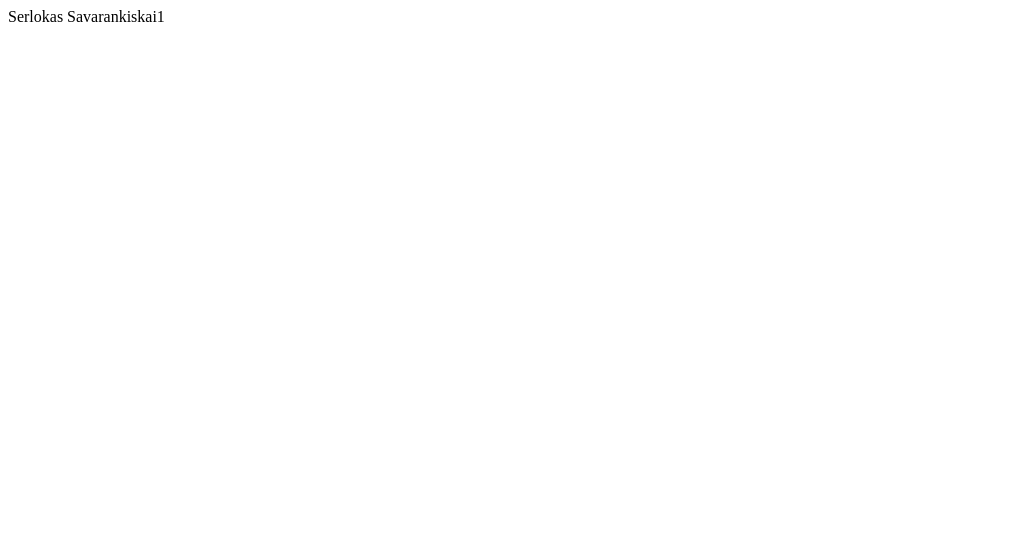
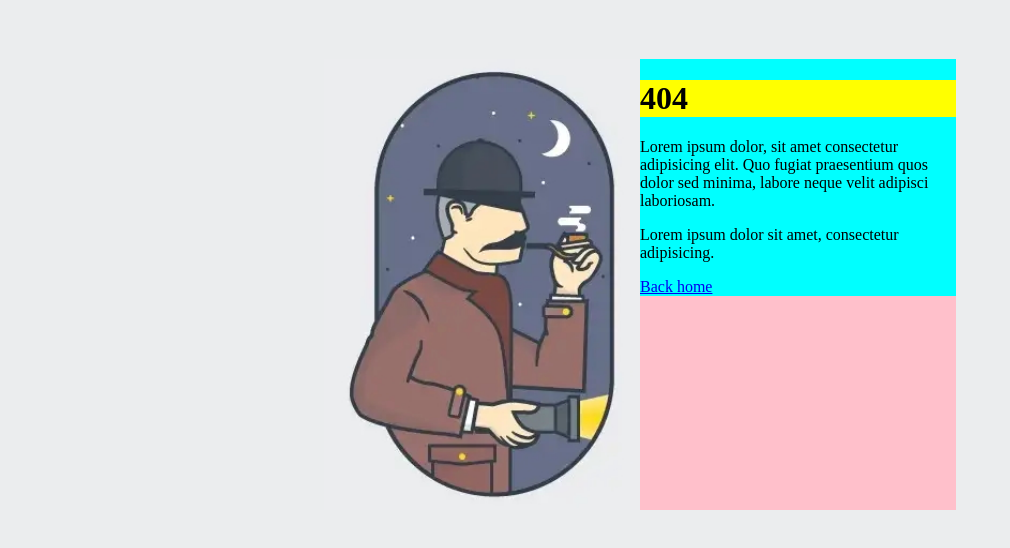
Before and after one commit to valerij79/1-serlokas-savarankiskai, a website: page index.html in a window 1280 px wide. Shown: the whole page, without its empty margins (0-1010 px from the left). Drawn offline with Linux system fonts and the light colour scheme.

Commit message:
Dizaino pakitimai 1

```diff
--- a/index.html
+++ b/index.html
@@ -4,9 +4,57 @@
     <meta charset="UTF-8">
     <meta http-equiv="X-UA-Compatible" content="IE=edge">
     <meta name="viewport" content="width=device-width, initial-scale=1.0">
-    <title>Document</title>
+    <title>Serlokas</title>
 </head>
-<body>
-    Serlokas Savarankiskai1
+
+<body style="background-color: #ebedee;">
+    <main style="background-color: pink; width: 50%; margin-left: 25%; margin-top: 4%; display: inline-block;">
+        <img src="./serlokas.jpg" alt="Serlokas su pypke" style="width: 50%; float: left;">
+        <div style="background-color:aqua; width: 50%; float: left;">
+            <h1 style="background-color:yellow">404</h1>
+            <p>Lorem ipsum dolor, sit amet consectetur adipisicing elit. Quo fugiat praesentium quos dolor sed minima, labore neque velit adipisci laboriosam.</p>
+            <p>Lorem ipsum dolor sit amet, consectetur adipisicing.</p>
+            <a href="https://example.com">Back home</a>
+        </div>
+
+    </main>
 </body>
+
 </html>
+
+<!--
+KOMENTARAI
+
+style="cia rasome visas styliaus savybes..."
+Stiliaus savybes sablonas:
+    savybe: reiksme;
+    styliaus-savybe: reiksme;
+    stiliaus: reiksme1 reiksme2 reiksme3;
+    stiliaus-savybe: reiksme1 reiksme2 reiksme3;
+
+    background-color: grey;
+	background-color: rgb(235, 237, 238);
+    background-color: hsl(199, 1%, 93%);
+    background-color: #ebedee;
+
+
+    Elementu tarpusavio atsistumimas:
+    margin: 100px;              tarp elementu visomis kryptimis bus 100px tarpas
+    margin-top: 100px;
+    margin-left: 100px;
+    margin-right: 100px;
+    margin-bottom: 100px;
+
+
+Elemento atvaizdavimo budas:
+display: block;         daugumos elemntu pradine parinktis
+display: none;          nerodyti elemento
+display: inline;        tarsi zodis sakinyje/paragrafe
+display: inline-block;          stengsis buti siauras, bet nevirsys tevisko elemento plocio
+
+
+Priverstinis elementu sustumimas vienas salia kito
+float: left;
+float: right;
+
+-->
```
Also changed, not shown: serlokas.jpg (added).
